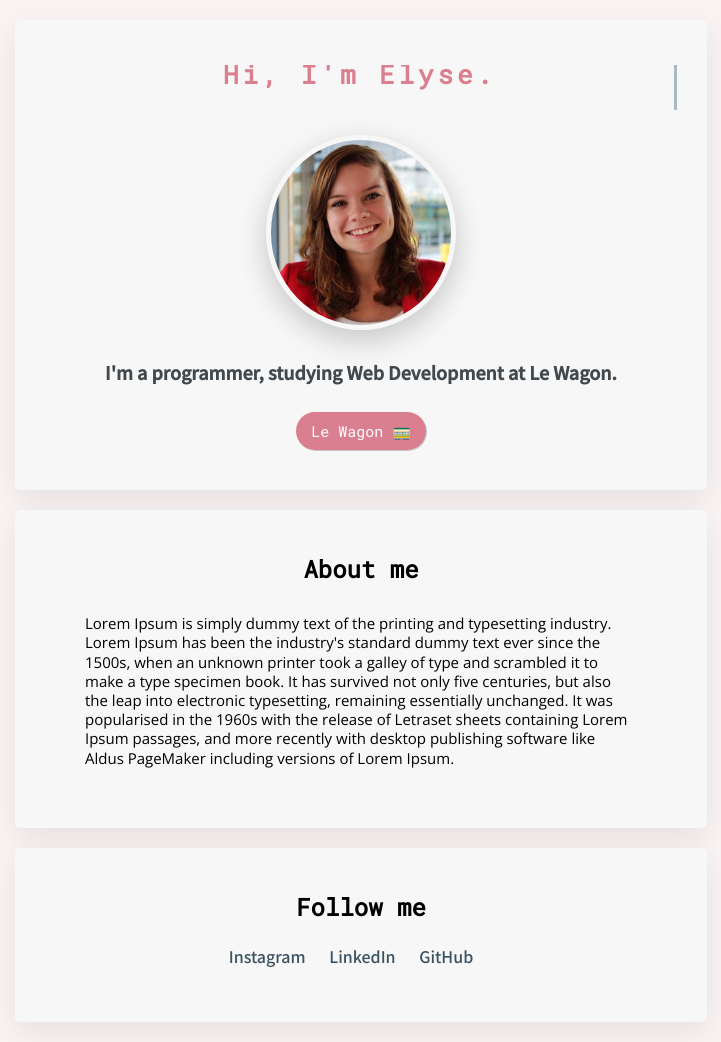
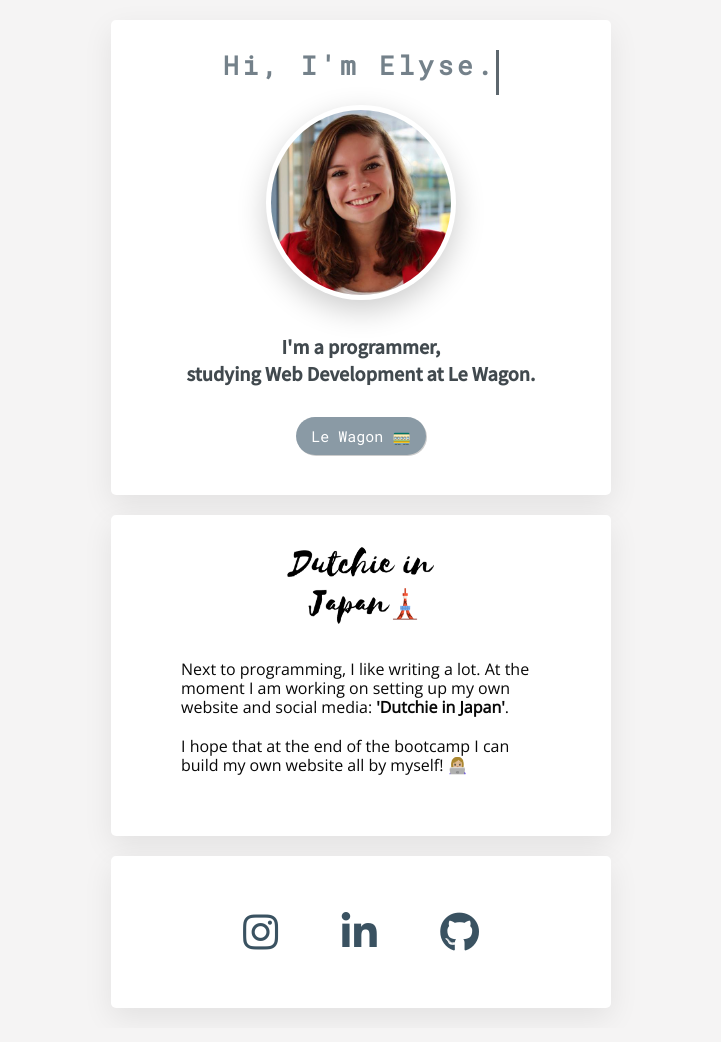
Before and after one commit to Elysemelissa/Elyse-s-Page, a plain HTML site: page index.html in a window 1280 px wide. Shown: the whole page, without its empty margins (279-1000 px from the left). Drawn offline with nearby package versions, Linux system fonts and the light colour scheme.

Commit message:
my profile page

```diff
--- a/index.html
+++ b/index.html
@@ -1,54 +1,60 @@
 <!DOCTYPE html>
 <html lang="en">
+
 <head>
   <meta charset="UTF-8">
   <meta http-equiv="X-UA-Compatible" content="IE=edge">
   <meta name="viewport" content="width=device-width, initial-scale=1.0">
   <title>Elyse Codes</title>
+  <meta name="description" content="Elyse's profile page.">
   <link rel="stylesheet" href="style.css">
+  <link rel="stylesheet" href="https://use.fontawesome.com/releases/v5.0.10/css/all.css">
   <style>
     @import url('https://fonts.googleapis.com/css2?family=Noto+Sans+JP:wght@100;500&family=Roboto+Mono&display=swap');
     @import url('https://fonts.googleapis.com/css2?family=Open+Sans:wght@300&display=swap');
   </style>
 </head>
+
 <body>
 
   <div class="container">
 
     <div class="header-card">
-  <h2 class="typewriter">Hi, I'm Elyse.</h2>
+      <div class="typewriter">
+        <h2>Hi, I'm Elyse.</h2>
+      </div>
       <img src="images/Elyse-pf.jpeg" alt="Profile picture of Elyse, smiling at the camera" id="logo">
-  <h3>I'm a programmer, studying Web Development at Le Wagon.</h3>
+      <h3>I'm a programmer, <br> studying Web Development at Le Wagon.</h3>
       <div class="button-card">
         <a href="https://www.lewagon.com/tokyo" target="_blank"><button type="button">Le Wagon 🚃</button></a>
       </div>
     </div>
 
-<div class ="about-card">
-  <h2>About me</h2>
-  <p>Lorem Ipsum is simply dummy text of the printing and typesetting industry. Lorem Ipsum has been the industry's standard
-  dummy text ever since the 1500s, when an unknown printer took a galley of type and scrambled it to make a type specimen
-  book. It has survived not only five centuries, but also the leap into electronic typesetting, remaining essentially
-  unchanged. It was popularised in the 1960s with the release of Letraset sheets containing Lorem Ipsum passages, and more
-  recently with desktop publishing software like Aldus PageMaker including versions of Lorem Ipsum.
+    <div class="about-card">
+      <img src="images/dutchie-logo.png" alt="logo Dutchie in Japan" id="logo-dutchie">
+      <p>Next to programming, I like writing a lot. At the moment I am working on setting up my own website and social
+        media: <strong>'Dutchie in Japan'</strong>. <br> <br> I hope that at the end of the bootcamp I can build my own
+        website all by myself! 👩🏼‍💻
       </p>
     </div>
 
     <div class="socials-card list-inline">
-  <h2>Follow me</h2>
       <ul class="list-inline">
         <li>
-      <a href="https://www.instagram.com/xelyse" target="_blank">Instagram</a>
+          <a href="https://www.instagram.com/xelyse" target="_blank"><i class="fab fa-instagram"></i>
+          </a>
         </li>
         <li>
-      <a href="https://www.linkedin.com/in/elysemelissa" target="_blank">LinkedIn</a>
+          <a href="https://www.linkedin.com/in/elysemelissa" target="_blank"><i class="fab fa-linkedin-in"></i>
+          </a>
         </li>
         <li>
-      <a href="https://www.github.com/Elysemelissa" target="_blank">GitHub</a>
+          <a href="https://www.github.com/Elysemelissa" target="_blank"><i class="fab fa-github"></i>
+          </a>
         </li>
       </ul>
     </div>
-
   </div>
 </body>
+
 </html>
--- a/style.css
+++ b/style.css
@@ -1,13 +1,14 @@
 /* Site styling */
 body {
-  background-color: #faf3f3;
+  background-color: #f5f4f4;
   line-height: 1.2em;
   font-family: "Noto Sans JP", sans-serif;
-  color: #000000;
+  color: #080808;
 }
 
 h2 {
   font-family: "Roboto Mono", sans-serif;
+  line-height: 1.2em;
 }
 
 h3 {
@@ -16,12 +17,13 @@ h3 {
   font-size: 18px;
   padding: 10px;
   font-family: "Noto Sans JP", sans-serif;
+  line-height: 1.5em;
 }
 
 p {
   padding: 15px 40px;
   text-align: left;
-  font-size: 15px;
+  font-size: 16px;
   font-weight: lighter;
   font-family: "Open Sans", sans-serif;
 }
@@ -46,7 +48,7 @@ button {
   height: 38px;
   margin: 10px auto;
   font-size: 15px;
-  background-color: #da7f8f;
+  background-color: #8a9aa5;
   color: white;
   font-family: "Roboto Mono", sans-serif;
   border-style: none;
@@ -55,8 +57,14 @@ button {
 }
 
 button:hover {
-  background-color: #a2a0be;
+  background-color: #bea8a0;
   transition: all 200ms ease-in-out;
+  cursor: pointer;
+}
+
+.container {
+  width: 500px; /* This sets the width */
+  margin: 0 auto;
 }
 
 #logo {
@@ -67,9 +75,16 @@ button:hover {
   border-radius: 50%;
 }
 
+#logo-dutchie {
+  width: 150px;
+  padding: 1px 10 10px 0px;
+}
+
 .list-inline li {
   display: inline-block;
-  padding: 10px 20px;
+  font-size: 40px;
+  margin: 10px 30px;
+  color: #1b3749;
   list-style: none;
   padding-left: 0px;
 }
@@ -77,27 +92,27 @@ button:hover {
 .header-card,
 .about-card,
 .socials-card {
-  background-color: #f7f7f7;
-  padding: 30px 30px;
+  background-color: #ffffff;
+  padding: 30px;
   margin: 20px auto;
-  width: 50%;
   text-align: center;
   border-radius: 5px;
   box-shadow: 0px 10px 30px rgb(0 0 0 / 8%);
 }
 
 /* Typewriter for title */
-.typewriter {
+.typewriter h2 {
   overflow: hidden;
   font-size: 26px;
   font-family: "Roboto Mono", sans-serif;
-  color: #da7f8f;
+  color: #74818a;
+  width: fit-content;
   height: 45px;
+  margin: 0 auto;
   border-right: 0.14em solid #ffc7c7;
   white-space: nowrap;
-  margin: 15px auto;
   letter-spacing: 0.15em;
-  animation: typing 3.5s steps(40, end), blink-caret 0.75s step-end infinite;
+  animation: typing 3s steps(45, end), blink-caret 0.75s step-end infinite;
 }
 
 @keyframes typing {
@@ -115,7 +130,7 @@ button:hover {
     border-color: transparent;
   }
   50% {
-    border-color: #a7bbc7;
+    border-color: #5d676e;
   }
 }
 
```
Also changed, not shown: images/dutchie-logo.png (added). Lines whose indentation alone changed are shown as unchanged.
